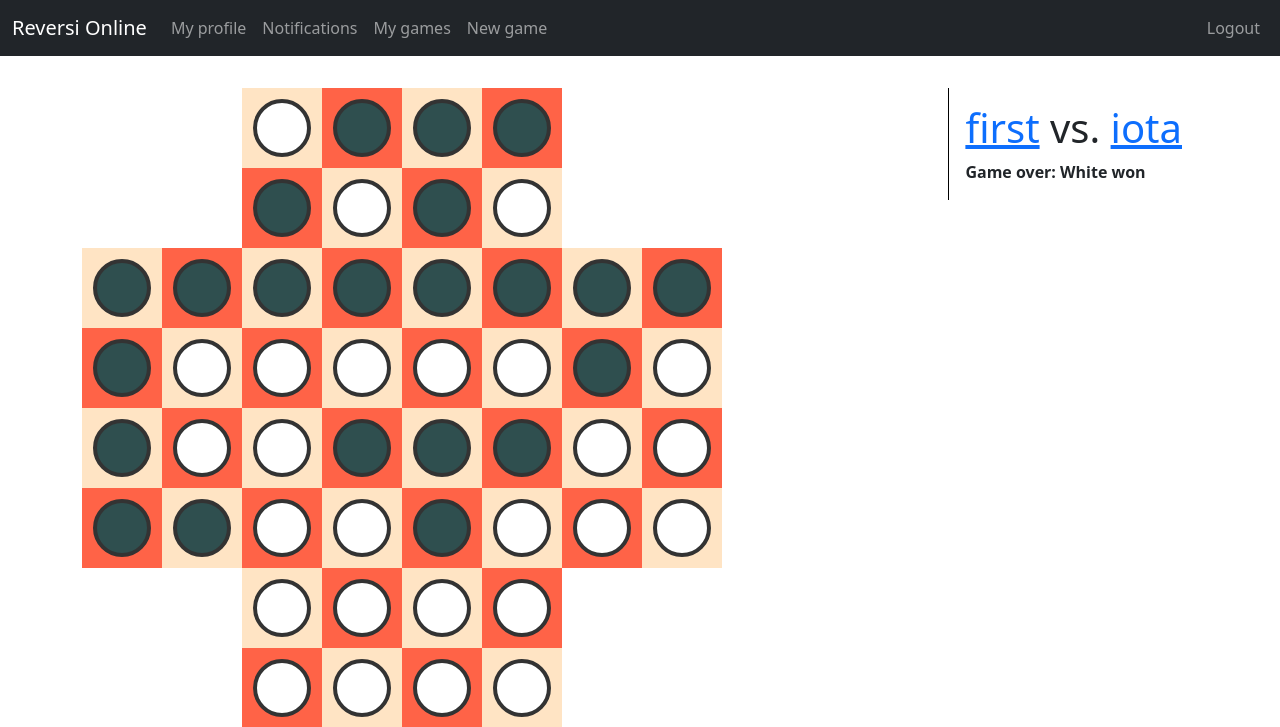
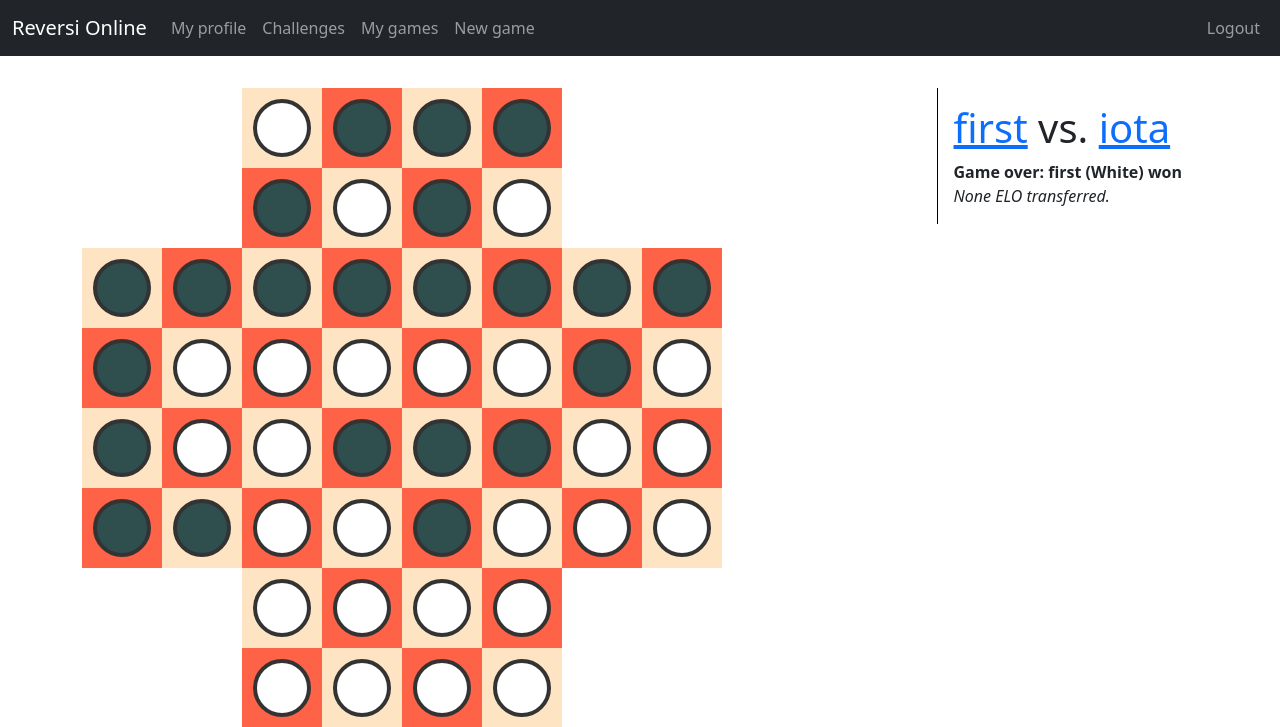
Before and after one commit to enoua5/cs3620-reversi, a Django app: page /game/play/6 in a window 1280 px wide. Shown: the top 727 px of the page. Run offline with Django 3.2, Linux system fonts and the light colour scheme; a user stored in the database is signed in; data comes from the database, SQL or seed files in the repository; both versions use the stored data as it was after the commit.

Commit message:
Small visual tweaks

```diff
--- a/base/templates/base/base.html
+++ b/base/templates/base/base.html
@@ -25,7 +25,7 @@
                         <a class="nav-link" href="{% url 'base:profile' request.user %}">My profile</a>
                     </li>
                     <li class="nav-item">
-                        <a class="nav-link" href="#">Notifications</a>
+                        <a class="nav-link" href="#">Challenges</a>
                     </li>
                     <li class="nav-item">
                         <a class="nav-link" href="{% url 'game:my_games' %}">My games</a>
--- a/base/templates/base/profile.html
+++ b/base/templates/base/profile.html
@@ -13,7 +13,7 @@
 
 {% elif user.userdata.open_for_challenge %}
 
-<a href="#" class="btn btn-primary">Challenge</a>
+<a href="{% url 'game:challenge_user' user.username %}" class="btn btn-primary">Challenge</a>
 
 {% endif %}
 
--- a/game/models.py
+++ b/game/models.py
@@ -24,6 +24,7 @@
     game_ended = models.BooleanField(default=False)
 
     winner = models.CharField(max_length=1, null=True)
+    elo_transferred = models.IntegerField(null=True)
 
     most_recent_move = models.DateTimeField(auto_now_add=True)
 
--- a/game/templates/game/game.html
+++ b/game/templates/game/game.html
@@ -161,18 +161,29 @@
     {% if game.second_player is not None %}
         <h1><a href="{% url 'base:profile' game.first_player %}">{{ game.first_player }}</a> vs. <a href="{% url 'base:profile' game.second_player %}">{{ game.second_player }}</a></h1>
         {% if not game.game_ended %}
-            <strong>{{ turn }}'s turn.</strong>
+            <strong>
+                {{ turn }}'s turn
+                {% if game.first_players_turn %}
+                ({{ first_player_color }})
+                {% else %}
+                ({{ second_player_color }})
+                {% endif %}
+            </strong>
         {% else %}
             <strong>
                 Game over:
                 {% if game.winner == 'x' %}
-                    White won
+                    {{ white_player }} (White) won
                 {% elif game.winner == 'o' %}
-                    Black won
+                    {{ black_player }} (Black) won
                 {% elif game.winner == 't' %}
                     It's a draw
                 {% endif %}
             </strong>
+            <br>
+            <i>
+                {{ game.elo_transferred }} ELO transferred.
+            </i>
         {% endif %}
     {% else %}
         <strong>Waiting for a second player</strong>
--- a/game/urls.py
+++ b/game/urls.py
@@ -5,6 +5,7 @@
 urlpatterns = [
     path('open_games/<int:page>', views.open_games_list, name="open_games"),
     path('new_open/', views.new_game, name="new_open_game"),
+    path('challenge/<str:username>', views.challenge_user, name="challenge_user"),
     path('play/<int:game_id>', views.view_game, name="view_game"),
     path('play/<int:game_id>/<int:row>/<int:col>', views.make_move, name="make_move"),
     path('join/<int:game_id>', views.join_game, name="join_game"),
--- a/game/views.py
+++ b/game/views.py
@@ -3,13 +3,14 @@
 from django.core.paginator import Paginator
 from django.db.models import Q
 from django.contrib import messages
+from django.contrib.auth.decorators import login_required
 
 from datetime import datetime
 
 from .models import Game, BoardTemplate
 from .reversi.reversi import Reversi, _Player, _Winner
 
-def transfer_elo(playerX, playerO, winner:float):
+def transfer_elo(playerX, playerO, winner:float, k=16):
     # winner == 0 => player X won
     # winner == 1 => player O won
     # winner == 0.5 => tie
@@ -21,13 +22,17 @@
     print("score:",winner)
     print("expected:",eO)
 
-    print("X gets:", 16 * ((1-winner) - eX))
-    print("O gets:", 16 * (winner - eO))
+    print("X gets:", k * ((1-winner) - eX))
+    print("O gets:", k * (winner - eO))
 
-    playerX.userdata.elo_rating += 16 * ((1-winner) - eX)
-    playerO.userdata.elo_rating += 16 * (winner - eO)
+    playerX.userdata.elo_rating += k * ((1-winner) - eX)
+    playerO.userdata.elo_rating += k * (winner - eO)
     playerX.save()
     playerO.save()
+
+    elo_transferred = abs(k * (winner - eO))
+
+    return elo_transferred
 
 def get_game_data(game_list, user):
     role = []
@@ -45,6 +50,7 @@
 
 # Create your views here.
 
+@login_required
 def open_games_list(req, page):
     games = Game.objects.filter(open_game = True, game_started = False).exclude(first_player = req.user)
 
@@ -58,6 +64,7 @@
 
     return render(req, 'game/open_game_list.html', ctx)
 
+@login_required
 def new_game(req):
 
     if req.method == 'POST':
@@ -88,17 +95,47 @@
 
     return render(req, 'game/create_game.html', ctx)
 
+@login_required
+def challenge_user(req, username:str):
+    if req.method == 'POST':
+        player_is_X = req.POST.get("play_as") == "white"
+        player_goes_first = player_is_X
+        board_id = req.POST.get('board')
+        board = BoardTemplate.objects.get(id=board_id)
+
+        # TODO create a challenge object
+        # TODO redirect to a challenges menu
+
+    boards = BoardTemplate.objects.all()
+
+    ctx = {
+        'boards': boards
+    }
+
+    return render(req, 'game/create_game.html', ctx)
+
+
+@login_required
 def view_game(req, game_id):
     game = Game.objects.get(id=game_id)
     turn = game.first_player if game.first_players_turn else game.second_player
+    first_player_color = "White" if game.first_player_is_X else "Black"
+    second_player_color = "Black" if game.first_player_is_X else "White"
+    white_player = game.first_player if game.first_player_is_X else game.second_player
+    black_player = game.second_player if game.first_player_is_X else game.first_player
 
     ctx = {
         'game': game,
-        'turn': turn
+        'turn': turn,
+        'first_player_color': first_player_color,
+        'second_player_color': second_player_color,
+        'white_player': white_player,
+        'black_player': black_player,
     }
 
     return render(req, 'game/game.html', ctx)
 
+@login_required
 def join_game(req, game_id):
     game = Game.objects.get(id=game_id)
 
@@ -114,6 +151,8 @@
 
     return redirect('game:view_game', game_id = game.id)
 
+
+@login_required
 def make_move(req, game_id, row, col):
     game = Game.objects.get(id=game_id)
 
@@ -149,12 +188,15 @@
                     game_score = 0.5
                     game.winner = 't'
 
+
+                if not ongoing:
+                    if game.first_player_is_X:
+                        elo_transferred = transfer_elo(game.first_player, game.second_player, game_score)
+                    else:
+                        elo_transferred = transfer_elo(game.second_player, game.first_player, game_score)
+                    game.elo_transferred = elo_transferred
+
                 game.save()
-
-                if game.first_player_is_X:
-                    transfer_elo(game.first_player, game.second_player, game_score)
-                else:
-                    transfer_elo(game.second_player, game.first_player, game_score)
 
             except ValueError:
                 print("ERROR!")
@@ -163,10 +205,12 @@
 
     return redirect('game:view_game', game_id = game_id)
 
+
+@login_required
 def my_games(req):
-    my_turn = get_game_data(Game.objects.filter(game_started=True, game_ended=False).filter(Q(first_players_turn=True, first_player=req.user) | Q(first_players_turn=False, second_player=req.user)), req.user)
-    opp_turn = get_game_data(Game.objects.filter(game_started=True, game_ended=False).filter(Q(first_players_turn=True, second_player=req.user) | Q(first_players_turn=False, first_player=req.user)), req.user)
-    finshed = get_game_data(Game.objects.filter(game_ended=True), req.user)
+    my_turn = get_game_data(Game.objects.filter(game_started=True, game_ended=False).filter(Q(first_players_turn=True, first_player=req.user) | Q(first_players_turn=False, second_player=req.user)).order_by('-most_recent_move'), req.user)
+    opp_turn = get_game_data(Game.objects.filter(game_started=True, game_ended=False).filter(Q(first_players_turn=True, second_player=req.user) | Q(first_players_turn=False, first_player=req.user)).order_by('-most_recent_move'), req.user)
+    finshed = get_game_data(Game.objects.filter(game_ended=True).order_by('-most_recent_move'), req.user)
 
 
     ctx = {
```
Also changed, not shown: db.sqlite3, game/migrations/0006_game_elo_transferred.py (added).
